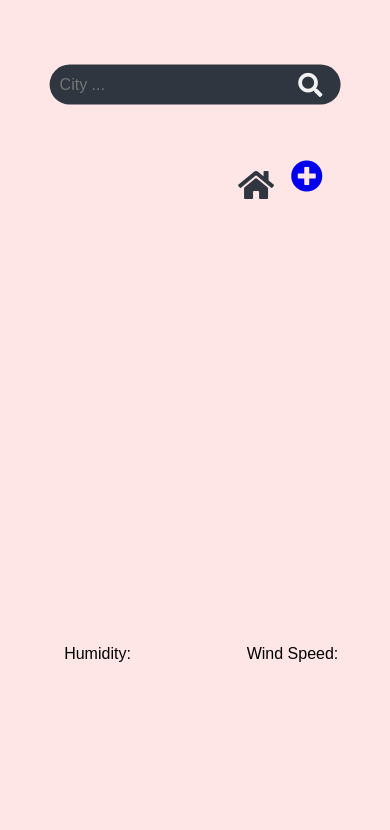
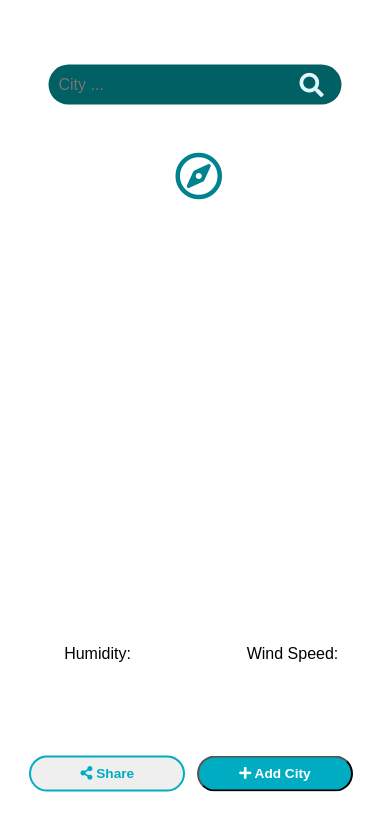
Before and after one commit to aalbaharnah/WeatherApp, a website: page www/index.html at #!/main in a window 390 px wide. Drawn offline with Linux system fonts and the light colour scheme; some packages are replaced by stand-ins of ours; no server answers.

Commit message:
Tue commit

```diff
--- a/www/css/style.css
+++ b/www/css/style.css
@@ -3,16 +3,12 @@ body {
     position: inherit;
     display: flex;
     height: 100%;
-    background-color: #ffe6e6;
+    background-color: #B2EBF2
     animation: fadeIn 0.4s ease-in-out;
     backface-visibility: hidden;
     font-family: sans-serif;
     box-sizing: border-box;
     justify-content: center;
-    -webkit-transition: background-color 2s ease-out;
-    -moz-transition: background-color 2s ease-out;
-    -o-transition: background-color 2s ease-out;
-    transition: background-color 2s ease-out;
 }
 
 .box-container {
@@ -23,22 +19,18 @@ body {
     transform: translate(-50%, -60%);
     width: 100%;
     height: 100%;
+    -webkit-transition: background-color 2s ease-out;
+    -moz-transition: background-color 2s ease-out;
+    -o-transition: background-color 2s ease-out;
+    transition: background-color 2s ease-out;
 }
 
-.nav{
-    position: relative;
-    top: 17%;
-    right: 0%;
-    color: #2f3640;
-    order: 2;
-    height: 50px;
-    width: 50px;
-}
+
 
 .search-box:hover > .search-txt{
     width: 75%;
     padding: 0 6px;
-    background: #f2f2f2;
+    background: #E0F7FA;
     border-radius: 40px;
     color: black;
 }
@@ -48,7 +40,7 @@ body {
     top: 10%;
     left: 50%;
     transform: translate(-50%, -50%);
-    background: #2f3640;
+    background: #006064;
     height: 20px;
     border-radius: 40px;
     padding: 10px;
@@ -59,12 +51,12 @@ body {
 }
 
 .search-btn {
-    color: #f2f2f2;
+    color: #E0F7FA;
     float: right;
     width: 40px;
     height: 20px;
     border-radius: 50%;
-    background: #2f3640;
+    background: #006064;
     display: flex;
     justify-content: center;
     align-items: center;
@@ -83,7 +75,7 @@ body {
     outline: none;
     float: left;
     padding: 0;
-    color: white;
+    color: #26C6DA;
     font-size: 16px;
     transition: 0.4s;
     line-height: 20px;
@@ -92,15 +84,13 @@ body {
 
 
 .home {
-    color: #2f3640;
-    position: relative;
-    right: 28%;
-    top: 20%;
+    color: #00838F;
+    position: absolute;
+    left: 45%;
+    top: 18%;
     order: 2;
     height: 50px;
     width: 50px;
-    justify-content: center;
-    display: flex;
 }
 
 
@@ -110,9 +100,9 @@ body {
     top: 33%;
     height: 40%;
     width: 55%;
-    /* text-align: center; */
     display: flex;
     flex-flow: column;
+    order: 3;
 }
 
   .ani {
@@ -126,7 +116,7 @@ body {
 .CityNameStyle  {
     position: relative;
     padding : 5%;
-    color: rgb(232, 142, 5);
+    color: #00B8D4;
     text-transform : uppercase;
     font-weight: 900;
     font-size: 9vw;
@@ -137,14 +127,12 @@ body {
 .CityTempStyle  {
     line-height: 10rem;
     padding : 5%;
-    color: #b36b00;
+    color: #00838F;
     font-weight: 700;
     font-size: 24vw;
     letter-spacing: .1rem;
-    /*animation: fadeInDown 1s ease-out;*/
     transition: .6s;
     backface-visibility: hidden;
-    /* text-align: center; */
     align-self: center;
 }
 
@@ -152,11 +140,12 @@ body {
 .condition{
     position: absolute;
     left: 53%;
-    top: 33%;
+    top: 37%;
     height: 40%;
     width: 40%;
     padding-top: 5%;
     text-align: center;
+    order: 3;
 }
 
 .icon{
@@ -167,8 +156,9 @@ body {
 .cCond{
     position: relative;
     padding: 5%;
-    color: black;
-    font-size: large;
+    color: #00838F;
+    font-size: 6vw;
+    font-weight: 700;
 }
 
 
@@ -178,13 +168,14 @@ body {
   top: 74%;
   display: flex;
   flex-flow: row;
+  order: 4;
 }
 
 .CityHumidityStyle {
-    color: #b36b00;
-    font-weight: 400;
-    font-size: 15px;
-    letter-spacing: .2rem;
+    color: #00838F;
+    font-weight: 500;
+    font-size: 5vw;
+    letter-spacing: .1rem;
     animation: fadeInDown 1s ease-out;
     backface-visibility: hidden;
 }
@@ -199,16 +190,23 @@ body {
 }
 
 .share-btn{
-    color: gray;
+    position: absolute;
     cursor: pointer;
-    height: 50px;
-    width: 50px;
-    position: absolute;
-    top: 66%;
-    left: 40%;
+    left: 7%;
     color: #2f3640;
-    border-radius: 20px;
+    border: 2px solid #00ACC1;
     background-color: none;
+    order: 20;
+    height: 36px;
+    width: 40%;
+    text-align: center;
+    display: inline-block;
+    margin: 4px 2px;
+    font-size: 3.5vw;
+    font-weight: 600;
+    border-radius: 40px;
+    top: 89%;
+    color: #00ACC1;
 }
 
 .cityTable {
@@ -219,10 +217,15 @@ body {
     top: 33%;
     left: 5%;
     width: 90%;
+    box-sizing: border-box;
 }
 .cityTable li{
-    padding:8px 16px;
-    border-bottom:1px solid #ddd;
+    padding: 8px 16px;
+    height: 48px;
+    border-bottom: 1px solid rgb(190, 189, 189);
+    border-radius: 5px;
+    font-size: 16px;
+    text-transform: uppercase;
 }
 .cityTable li:last-child{
     border-bottom:none;
@@ -252,6 +255,24 @@ body {
     color: #ffe6e6;
 }
 
+.nav{
+    position: absolute;
+    top: 89%;
+    left: 50%;
+    color: white;
+    order: 20;
+    height: 36px;
+    width: 40%;
+    background-color: #00ACC1;
+    text-align: center;
+    display: inline-block;
+    margin: 4px 2px;
+    cursor: pointer;
+    font-size: 3.5vw;
+    font-weight: 600;
+    border-radius: 40px;
+}
+
 @keyframes fadeInDown {
     0% {
         transition: 0.2s linear all;
--- a/www/js/index.js
+++ b/www/js/index.js
@@ -74,18 +74,12 @@ app.controller("MyWeatherController", function ($scope, $http, $timeout) {
             });
     }
 
-    // Function to set the variables according to the local storage.
-    $scope.getMeHome = function () {
     $scope.getAllData(localStorage.getItem('name'));
-    }
 
-    // Function to search by city name.
-    $scope.cityName = '';
-    $scope.search = function () {
-        $scope.getAllData($scope.cityName);
-    }
+
 
     // Function to get user current location.
+    $scope.getMeHome = function () {
         if (navigator.geolocation) {
             navigator.geolocation.getCurrentPosition((function (position) {
                 console.log(position.coords.longitude.toFixed(6) + '    ' + position.coords.latitude.toFixed(6));
@@ -108,13 +102,21 @@ app.controller("MyWeatherController", function ($scope, $http, $timeout) {
         } else {
             console.log("geolocation is not supporter by this browser.");
         }
+    }
+
+    // Function to search by city name.
+    $scope.cityName = '';
+    $scope.search = function () {
+        $scope.getAllData($scope.cityName);
+    }
+
 
     // Function to transition the backgroun based on the timing of the city.
     $scope.is_it_day = function () {
         if ($scope.cityDay === 0) {
             console.log("is is night there");
             return {
-                "background-color": "#ffc7ba",
+                "background-color": "#4DD0E1",
                 "-webkit-transition": "background-color 2s ease-out",
                 "-moz-transition": " background-color 2s ease-out",
                 "-o-transition": "background-color 2s ease-out",
--- a/www/templates/data.html
+++ b/www/templates/data.html
@@ -1,12 +1,6 @@
 <div ng-controller="MyWeatherController">
     <div class="page-ani">
         <div class="box-container" ng-style="is_it_day()">
-
-            <p class="nav">
-                <a class="page-ani" ui-sref="favcity">
-                    <i class="fas fa-plus-circle fa-2x"></i>
-                </a>
-            </p>
 
             <!--Search box-->
             <div class="search-box">
@@ -17,9 +11,9 @@
             </div>
 
             <!--Get home-->
-            <a class="home" ng-click="getMeHome()">
-                <i class="fas fa-home fa-2x"></i>
-            </a>
+            <div class="home" ng-click="getMeHome()">
+                <i class="far fa-compass fa-3x"></i>
+            </div>
 
             <!--City name & Tempreture-->
             <div class="text-box">
@@ -45,8 +39,6 @@
 
             <!-- Humidity & wind speed and clouds-->
             <div class="down-text-box">
-
-
                 <div class="col">
                     Humidity: <br />
                     <div ng-class="{'ani':loading}">
@@ -60,9 +52,16 @@
                         <div class="CityHumidityStyle"> {{cityWind}} </div>
                     </div>
                 </div>
+            </div>
 
 
-            </div>
+            <button class="share-btn" ng-click="share()">
+                <i class="fas fa-share-alt"></i> Share
+            </button>
+
+            <button class="nav" ui-sref="favcity">
+                <i class="fas fa-plus"></i> Add City
+            </button>
 
         </div>
     </div>
```
Also changed, not shown: www/templates/search.html (+6 -6 lines), 11 other files. Lines whose indentation alone changed are shown as unchanged.
